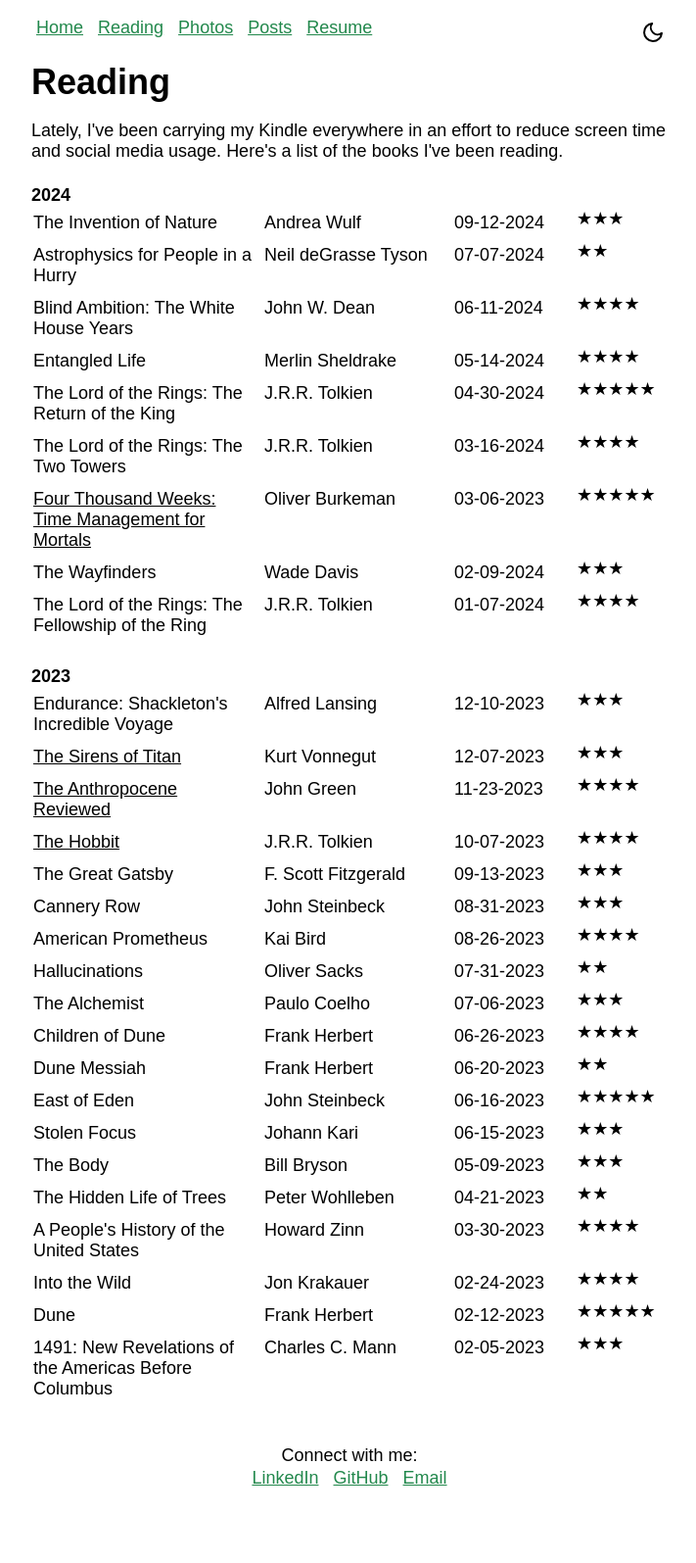
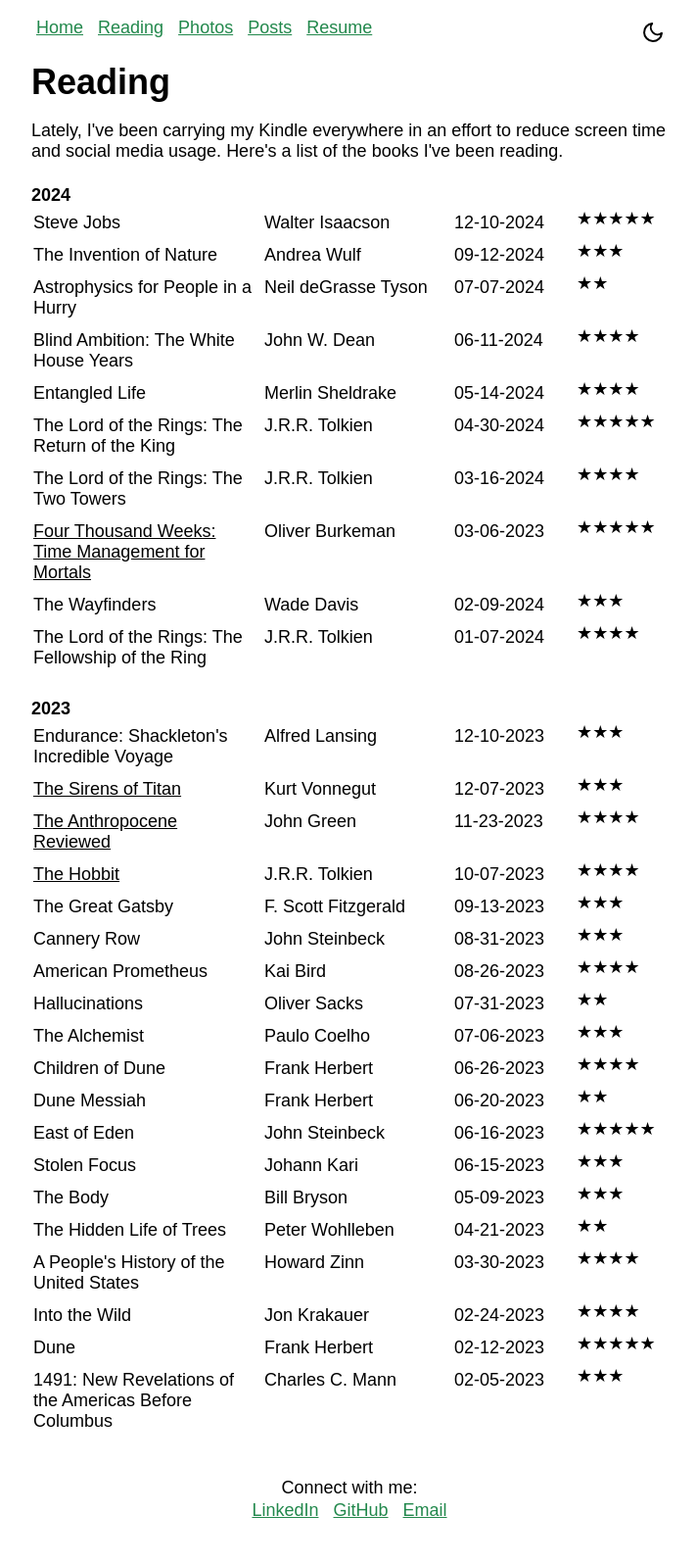
Before and after one commit to brandoncfallin/fallin-website, a Jekyll site: the page built from reading.md, in a window 1280 px wide. Shown: the whole page at 98% size, without its empty margins (283-994 px from the left). Built offline with Jekyll 4.4.1, drawn with Linux system fonts in a browser that asks for light colours; before the commit the page ends 1562 px from its top, so only the background shows below that.

Commit message:
steve jobs

```diff
--- a/_includes/reading_table_2024.html
+++ b/_includes/reading_table_2024.html
@@ -1,5 +1,11 @@
 <table style="background-color:rgba(0, 0, 0, 0); width: 100%;">
     <tbody>
+        <tr>
+            <td class="titles">Steve Jobs</td>
+            <td class="authors">Walter Isaacson</td>
+            <td class="dates">12-10-2024</td>
+            <td class="stars">★★★★★</td>
+        </tr>
         <tr>
             <td class="titles">The Invention of Nature</td>
             <td class="authors">Andrea Wulf</td>
```
